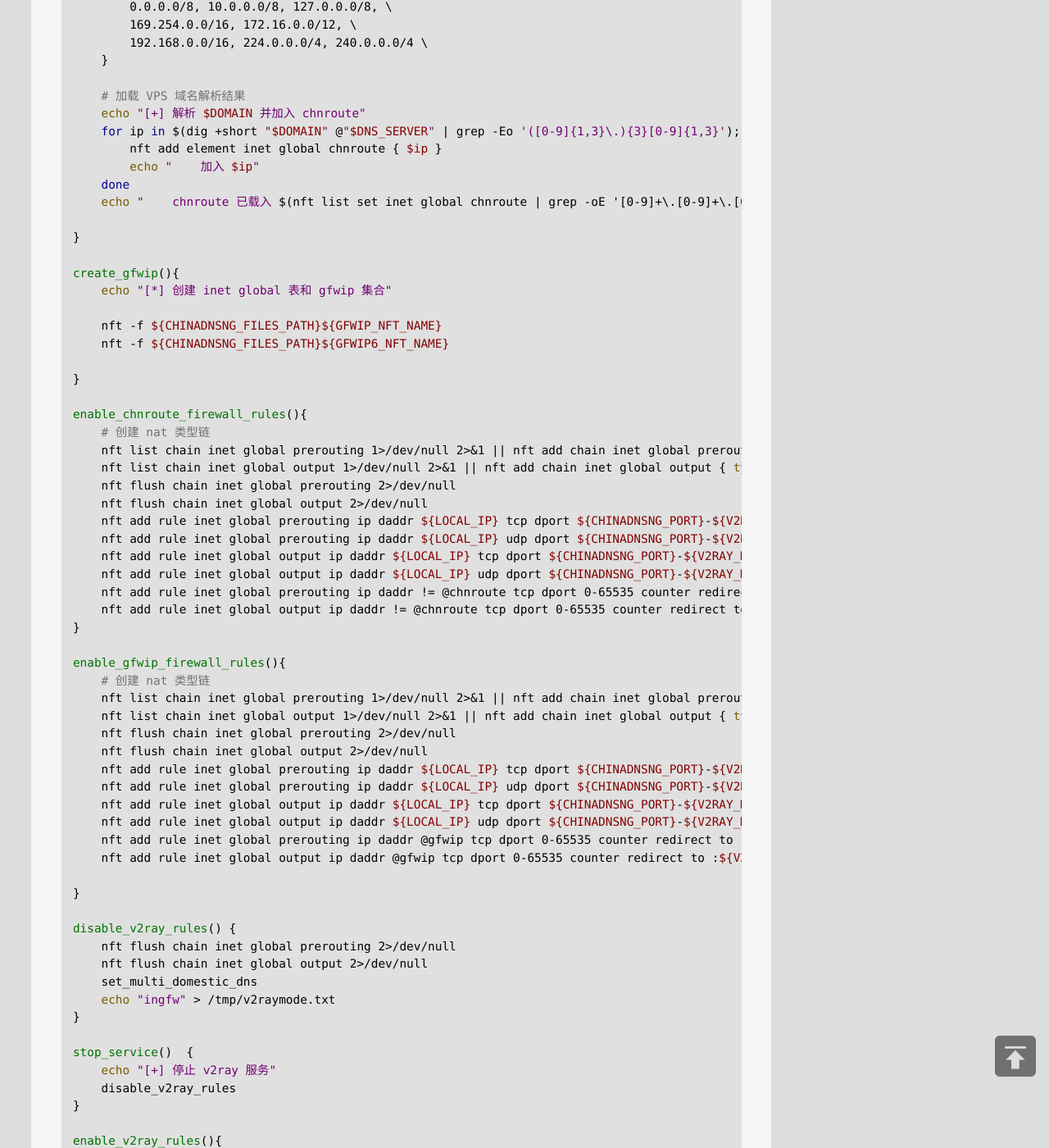
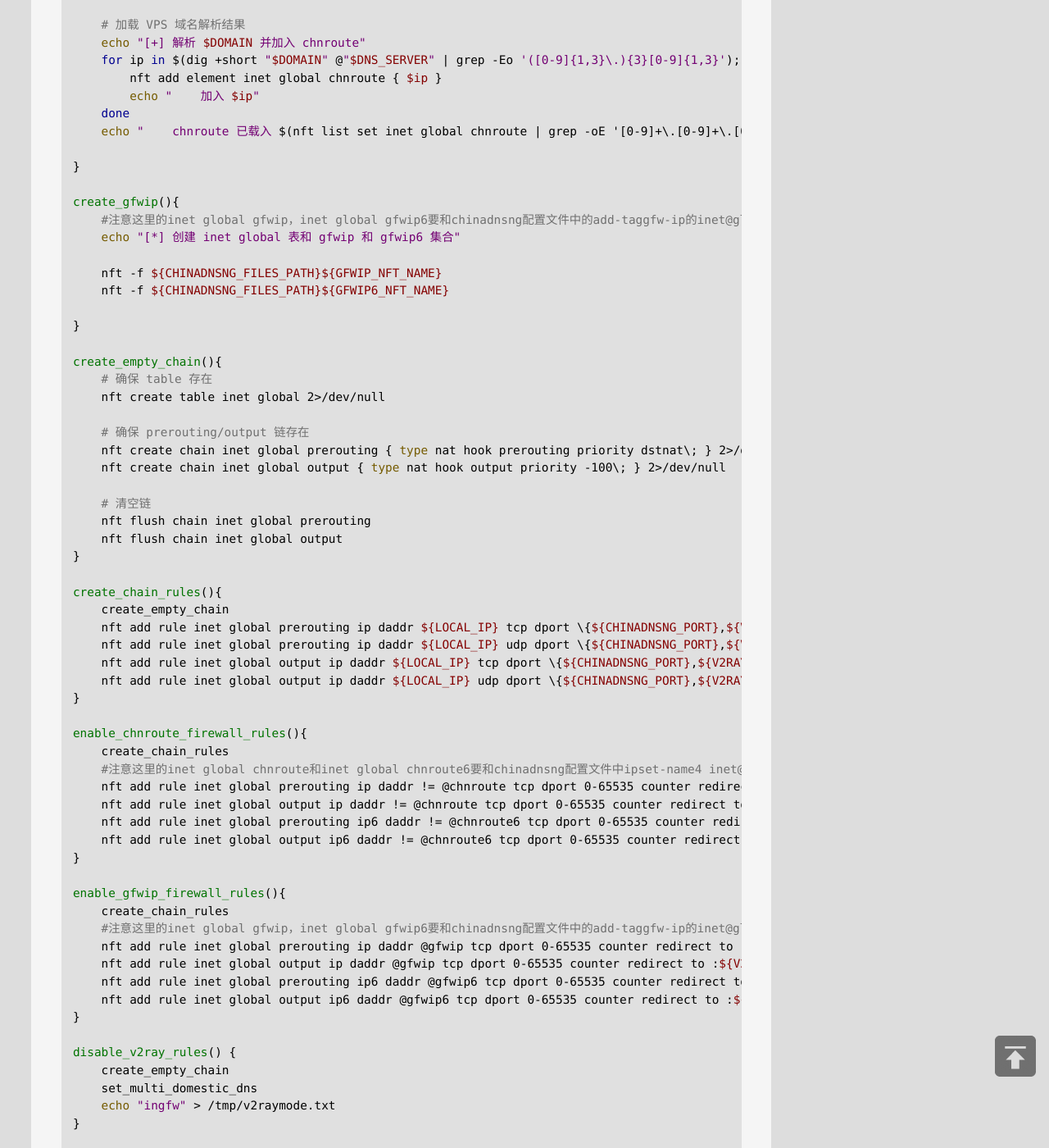
Before and after one commit to jibenfa/jibenfa.github.com, a Jekyll site: the page built from _posts/2025-08-19-E59CA8openwrtE4B88BE4BDBFE794A8chinadns-ngE690ADE9858Dv2rayE5AE9EE78EB0E9808FE6988EE4BBA3E79086.md, in a window 1280 px wide and 1400 px high, scrolled down 8022 px. Shown: the whole window at 82% size. Built offline with Jekyll 4.4.1, drawn with Linux system fonts in a browser that asks for light colours; some of the changed text lies outside the part shown.

Commit message:
Update 2025-08-19-E59CA8openwrtE4B88BE4BDBFE794A8chinadns-ngE690ADE9858Dv2rayE5AE9EE78EB0E9808FE6988EE4BBA3E79086.md

````diff
--- a/_posts/2025-08-19-E59CA8openwrtE4B88BE4BDBFE794A8chinadns-ngE690ADE9858Dv2rayE5AE9EE78EB0E9808FE6988EE4BBA3E79086.md
+++ b/_posts/2025-08-19-E59CA8openwrtE4B88BE4BDBFE794A8chinadns-ngE690ADE9858Dv2rayE5AE9EE78EB0E9808FE6988EE4BBA3E79086.md
@@ -309,7 +309,6 @@
 DNS_SERVER="114.114.114.114"
 BACKUP_DNS_SERVER="119.29.29.29 223.5.5.5 180.76.76.76"
 LOCAL_IP="127.0.0.1"
-#CHINADNSNG和V2RAY端口范围:5353-5361，须搭配对应的chinadnsng和v2ray配置文件使用
 CHINADNSNG_PORT="5353"
 CHINADNSNG_FILES_PATH="/etc/chinadns-ng/"
 CHNROUTE_NFT_NAME="chnroute.nftset"
@@ -317,8 +316,7 @@
 GFWIP_NFT_NAME="gfwip.nftset"
 GFWIP6_NFT_NAME="gfwip6.nftset"
 V2RAY_PORT="1060"
-V2RAY_MAX_DNS_PORT="5361"
-V2RAY_DNS_PORTS="5357 5359 5361"
+V2RAY_DNS_PORTS="5354 5356 5358 5360"
 V2RAY_BIN="/usr/bin/v2ray"
 V2RAY_CONF="/etc/config/v2ray.json"
 
@@ -357,15 +355,13 @@
 }
 
 create_chnroute() {
-    echo "[*] 创建 inet global 表和 chnroute 集合" #注意这里的inet global chnroute要和chnroute.nftset中inet global chnroute的一致
+    #注意这里的inet global chnroute和inet global chnroute6要和chinadnsng配置文件中ipset-name4 inet@global@chnroute和ipset-name6 inet@global@chnroute6保持一致
+    echo "[*] 创建 inet global 表和 chnroute 和 chnroute6 集合"
 
-    #add table inet global
-    #add set inet global chnroute { type ipv4_addr; flags interval; }
-    #add element inet global chnroute { 1.0.1.0/24 }
     nft -f ${CHINADNSNG_FILES_PATH}${CHNROUTE_NFT_NAME}
     nft -f ${CHINADNSNG_FILES_PATH}${CHNROUTE6_NFT_NAME}
 
-    # 添加私有地址段，注意这里的inet global chnroute要和chnroute.nftset中的一致
+    # 添加私有地址段
     echo "[+] 添加内网地址段到 chnroute"
     nft add element inet global chnroute  { \
         0.0.0.0/8, 10.0.0.0/8, 127.0.0.0/8, \
@@ -384,45 +380,55 @@
 }
 
 create_gfwip(){
-    echo "[*] 创建 inet global 表和 gfwip 集合"
+    #注意这里的inet global gfwip，inet global gfwip6要和chinadnsng配置文件中的add-taggfw-ip的inet@global@gfwip,inet@global@gfwip6保持一致
+    echo "[*] 创建 inet global 表和 gfwip 和 gfwip6 集合"
 
     nft -f ${CHINADNSNG_FILES_PATH}${GFWIP_NFT_NAME}
     nft -f ${CHINADNSNG_FILES_PATH}${GFWIP6_NFT_NAME}
 
 }
 
+create_empty_chain(){
+    # 确保 table 存在
+    nft create table inet global 2>/dev/null
+
+    # 确保 prerouting/output 链存在
+    nft create chain inet global prerouting { type nat hook prerouting priority dstnat\; } 2>/dev/null
+    nft create chain inet global output { type nat hook output priority -100\; } 2>/dev/null
+
+    # 清空链
+    nft flush chain inet global prerouting
+    nft flush chain inet global output
+}
+
+create_chain_rules(){
+    create_empty_chain
+    nft add rule inet global prerouting ip daddr ${LOCAL_IP} tcp dport \{${CHINADNSNG_PORT},${V2RAY_DNS_PORTS// /,}\} return 2>/dev/null
+    nft add rule inet global prerouting ip daddr ${LOCAL_IP} udp dport \{${CHINADNSNG_PORT},${V2RAY_DNS_PORTS// /,}\} return 2>/dev/null
+    nft add rule inet global output ip daddr ${LOCAL_IP} tcp dport \{${CHINADNSNG_PORT},${V2RAY_DNS_PORTS// /,}\} return 2>/dev/null
+    nft add rule inet global output ip daddr ${LOCAL_IP} udp dport \{${CHINADNSNG_PORT},${V2RAY_DNS_PORTS// /,}\} return 2>/dev/null
+}
+
 enable_chnroute_firewall_rules(){
-    # 创建 nat 类型链
-    nft list chain inet global prerouting 1>/dev/null 2>&1 || nft add chain inet global prerouting { type nat hook prerouting priority dstnat\; }
-    nft list chain inet global output 1>/dev/null 2>&1 || nft add chain inet global output { type nat hook output priority -100\; }
-    nft flush chain inet global prerouting 2>/dev/null
-    nft flush chain inet global output 2>/dev/null
-    nft add rule inet global prerouting ip daddr ${LOCAL_IP} tcp dport ${CHINADNSNG_PORT}-${V2RAY_MAX_DNS_PORT} return 2>/dev/null
-    nft add rule inet global prerouting ip daddr ${LOCAL_IP} udp dport ${CHINADNSNG_PORT}-${V2RAY_MAX_DNS_PORT} return 2>/dev/null
-    nft add rule inet global output ip daddr ${LOCAL_IP} tcp dport ${CHINADNSNG_PORT}-${V2RAY_MAX_DNS_PORT} return 2>/dev/null
-    nft add rule inet global output ip daddr ${LOCAL_IP} udp dport ${CHINADNSNG_PORT}-${V2RAY_MAX_DNS_PORT} return 2>/dev/null
+    create_chain_rules
+    #注意这里的inet global chnroute和inet global chnroute6要和chinadnsng配置文件中ipset-name4 inet@global@chnroute和ipset-name6 inet@global@chnroute6保持一致
     nft add rule inet global prerouting ip daddr != @chnroute tcp dport 0-65535 counter redirect to :${V2RAY_PORT} 2>/dev/null
     nft add rule inet global output ip daddr != @chnroute tcp dport 0-65535 counter redirect to :${V2RAY_PORT} 2>/dev/null
+    nft add rule inet global prerouting ip6 daddr != @chnroute6 tcp dport 0-65535 counter redirect to :${V2RAY_PORT} 2>/dev/null
+    nft add rule inet global output ip6 daddr != @chnroute6 tcp dport 0-65535 counter redirect to :${V2RAY_PORT} 2>/dev/null
 }
 
 enable_gfwip_firewall_rules(){
-    # 创建 nat 类型链
-    nft list chain inet global prerouting 1>/dev/null 2>&1 || nft add chain inet global prerouting { type nat hook prerouting priority dstnat\; }
-    nft list chain inet global output 1>/dev/null 2>&1 || nft add chain inet global output { type nat hook output priority -100\; }
-    nft flush chain inet global prerouting 2>/dev/null
-    nft flush chain inet global output 2>/dev/null
-    nft add rule inet global prerouting ip daddr ${LOCAL_IP} tcp dport ${CHINADNSNG_PORT}-${V2RAY_MAX_DNS_PORT} return 2>/dev/null
-    nft add rule inet global prerouting ip daddr ${LOCAL_IP} udp dport ${CHINADNSNG_PORT}-${V2RAY_MAX_DNS_PORT} return 2>/dev/null
-    nft add rule inet global output ip daddr ${LOCAL_IP} tcp dport ${CHINADNSNG_PORT}-${V2RAY_MAX_DNS_PORT} return 2>/dev/null
-    nft add rule inet global output ip daddr ${LOCAL_IP} udp dport ${CHINADNSNG_PORT}-${V2RAY_MAX_DNS_PORT} return 2>/dev/null
+    create_chain_rules
+    #注意这里的inet global gfwip，inet global gfwip6要和chinadnsng配置文件中的add-taggfw-ip的inet@global@gfwip,inet@global@gfwip6保持一致
     nft add rule inet global prerouting ip daddr @gfwip tcp dport 0-65535 counter redirect to :${V2RAY_PORT} 2>/dev/null
     nft add rule inet global output ip daddr @gfwip tcp dport 0-65535 counter redirect to :${V2RAY_PORT} 2>/dev/null
-
+    nft add rule inet global prerouting ip6 daddr @gfwip6 tcp dport 0-65535 counter redirect to :${V2RAY_PORT} 2>/dev/null
+    nft add rule inet global output ip6 daddr @gfwip6 tcp dport 0-65535 counter redirect to :${V2RAY_PORT} 2>/dev/null
 }
 
 disable_v2ray_rules() {
-    nft flush chain inet global prerouting 2>/dev/null
-    nft flush chain inet global output 2>/dev/null
+    create_empty_chain
     set_multi_domestic_dns
     echo "ingfw" > /tmp/v2raymode.txt
 }
@@ -441,20 +447,19 @@
     else
         echo "[+] v2ray模式已变化"
         echo "[+] 设置${v2ray_mode}模式中"
+        disable_v2ray_rules
         if [ "${v2ray_mode}" = "outlands" ]; then
-            disable_v2ray_rules
             create_chnroute
             enable_chnroute_firewall_rules
             set_multi_foreign_dns
 
         elif [ "${v2ray_mode}" = "gfwlist" ]; then
-            disable_v2ray_rules
             create_gfwip
             enable_gfwip_firewall_rules
             set_multi_foreign_dns
 
         elif [ "${v2ray_mode}" = "ingfw" ]; then
-            disable_v2ray_rules
+            echo “[+] 启动墙内访问模式”
         fi
         echo "${v2ray_mode}" > /tmp/v2raymode.txt
     fi
@@ -479,7 +484,6 @@
     procd_add_reload_trigger "advancedconfig"
 }
 
-
 ```
 
 4.调整dnsmasq，chinadns等配置，避免冲突。
````
